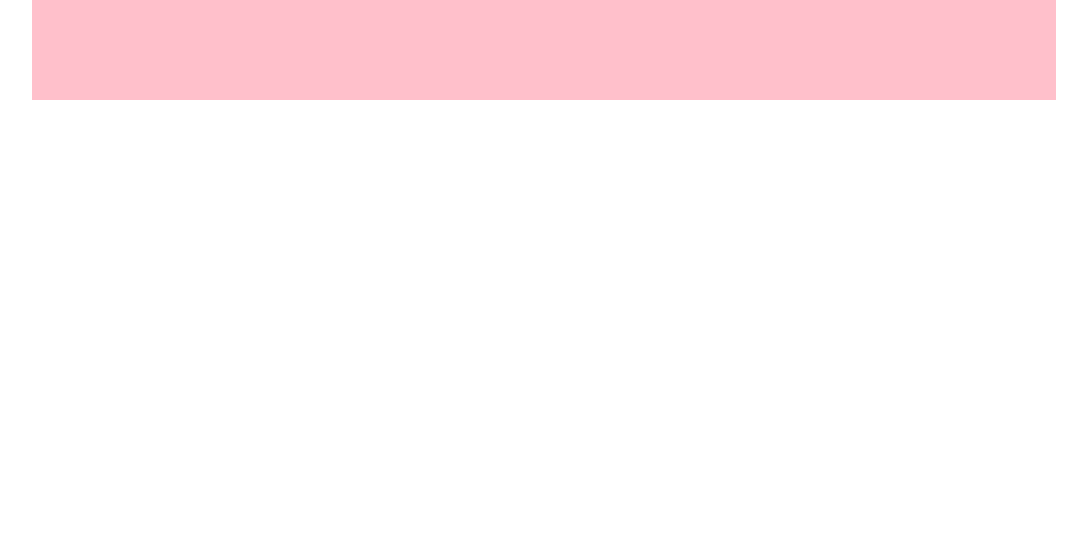
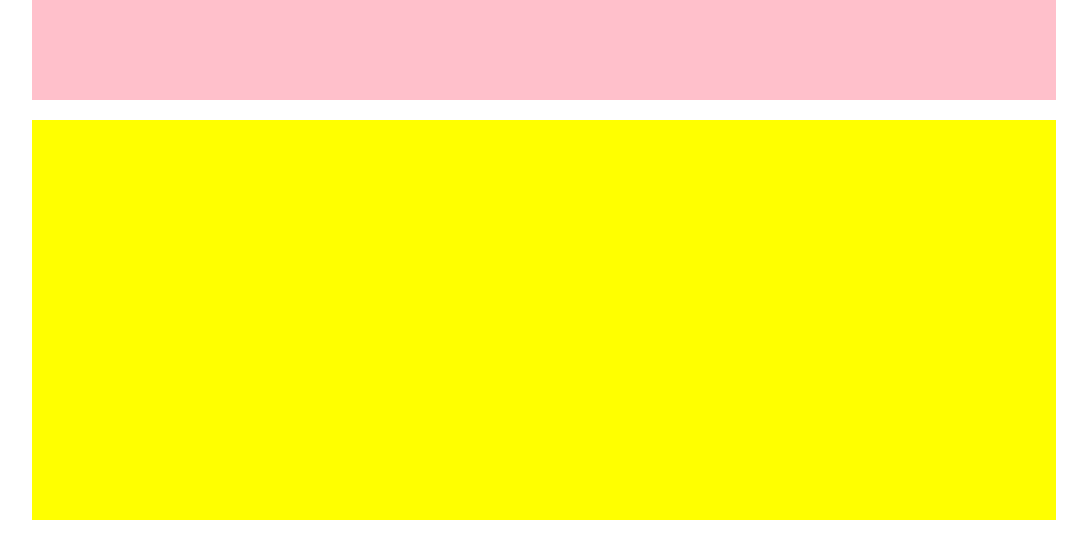
Before and after one commit to francescapetra/htmlcss-struttura-wp, a plain HTML site: page index.html in a window 1280 px wide. Shown: the whole page, without its empty margins (96-1183 px from the left). Drawn offline with Linux system fonts and the light colour scheme.

Commit message:
creazione prima section

```diff
--- a/css/style.css
+++ b/css/style.css
@@ -14,3 +14,9 @@ header{
   width:100%;
   background-color: pink;
 }
+.taglio-alto{
+  height: 400px;
+  width:100%;
+  background-color: yellow;
+  margin: 20px 0;
+}
--- a/index.html
+++ b/index.html
@@ -9,8 +9,8 @@
     <div class="contenitore">
       <header></header>
       <main>
-        <section></section>
-        <section></section>
+        <section class="taglio-alto"></section>
+        <section class="taglio-medio"></section>
       </main>
       <footer></footer>
     </div>
```
